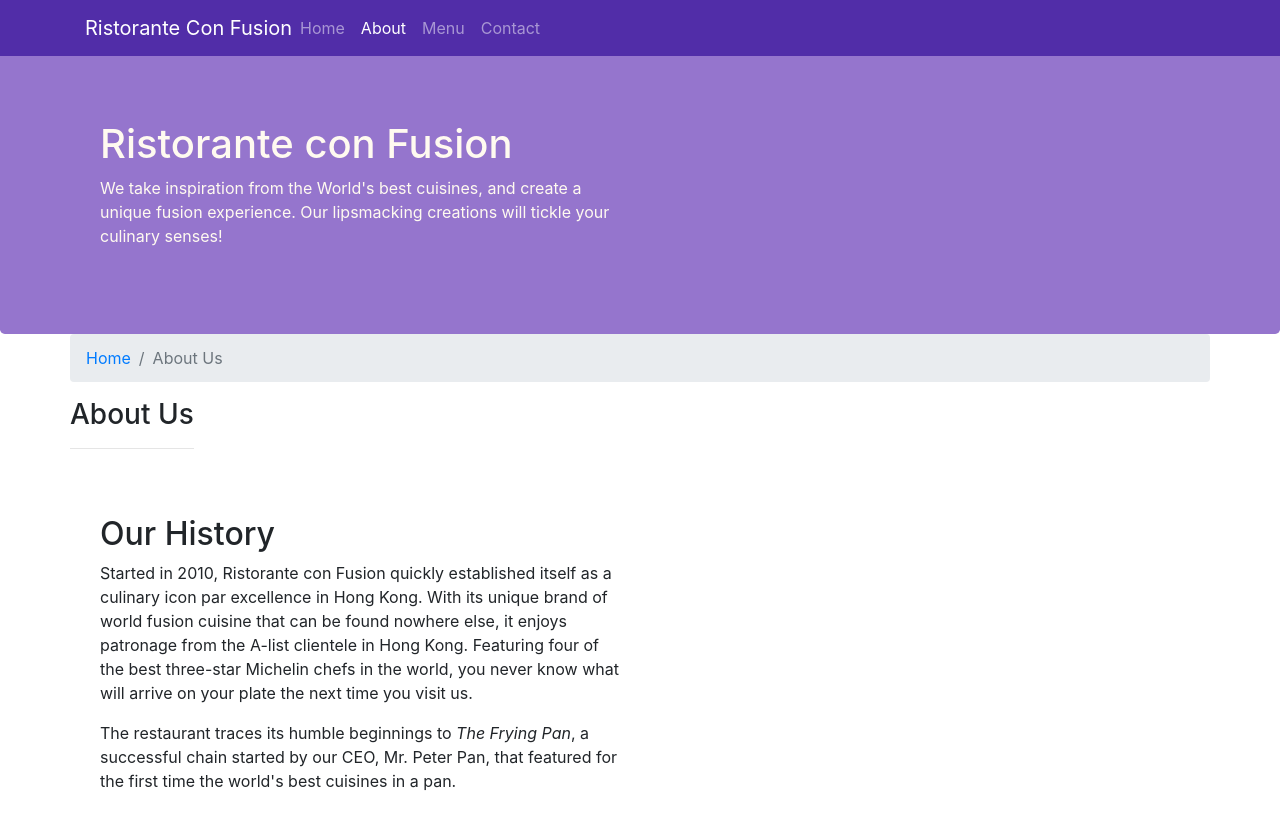
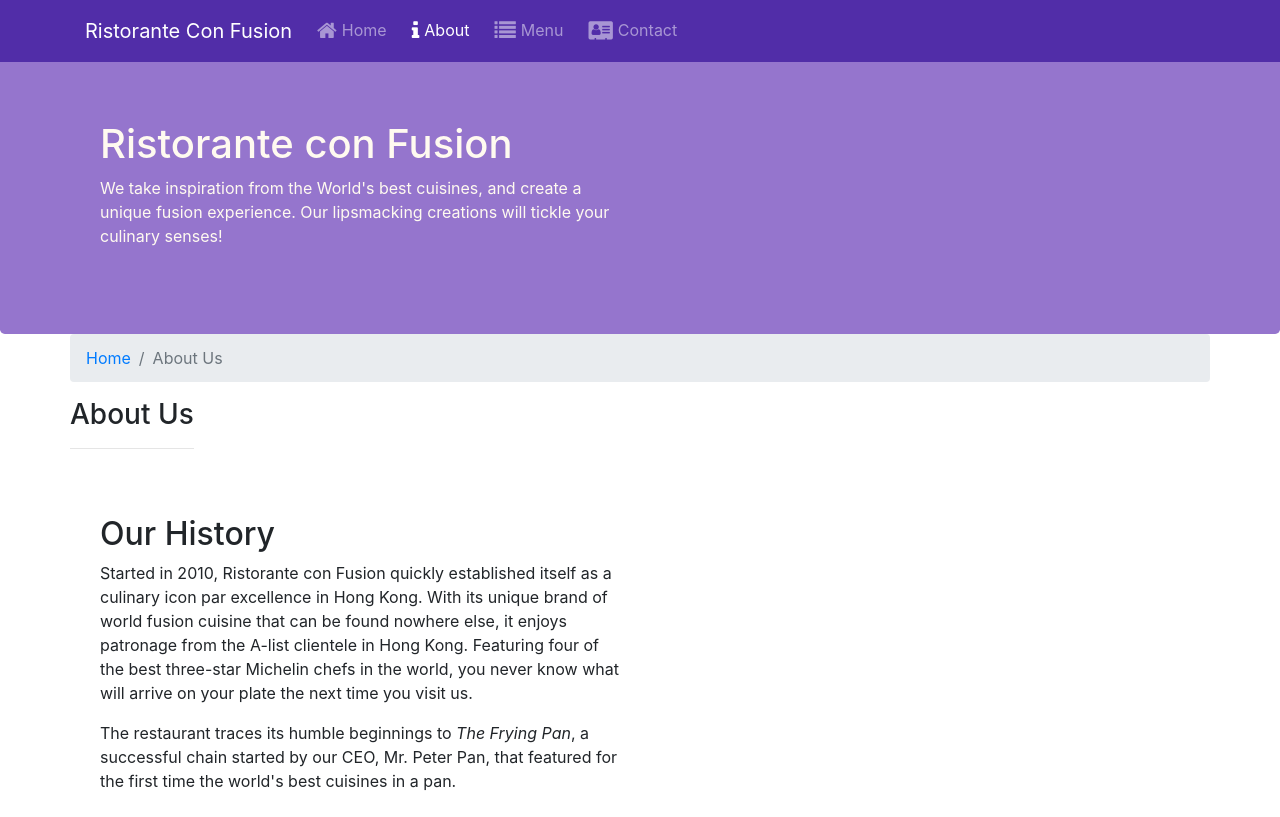
Before and after one commit to SarahZam/Restaurant-Website-Demo, a website: page aboutus.html in a window 1280 px wide. Shown: the top 817 px of the page. Drawn offline with nearby package versions, Linux system fonts and the light colour scheme.

Commit message:
icons added

```diff
--- a/aboutus.html
+++ b/aboutus.html
@@ -9,6 +9,8 @@
 
     <!-- Bootstrap CSS -->
     <link rel="stylesheet" href="node_modules/bootstrap/dist/css/bootstrap.min.css">
+    <link rel="stylesheet" href="node_modules/font-awesome/css/font-awesome.min.css">
+    <link rel="stylesheet" href="node_modules/bootstrap-social/bootstrap-social.css">
     <link rel="stylesheet" href="css/style.css">
 
     <title>Ristorante Con Fusion: About Us</title>
@@ -25,10 +27,10 @@
             <a class="navbar-brand mr-auto" href="#">Ristorante Con Fusion</a>
             <div class="collapse navbar-collapse" id="Navbar">
                 <ul class="navbar-nav mr-auto">
-                    <li class="nav-item"><a class="nav-link" href="./index.html">Home</a></li>
-                    <li class="nav-item active"><a class="nav-link" href="#">About</a></li>
-                    <li class="nav-item"><a class="nav-link" href="#">Menu</a></li>
-                    <li class="nav-item"><a class="nav-link" href="#">Contact</a></li>
+                    <li class="nav-item"><a class="nav-link" href="./index.html"><span class="fa fa-home fa-lg"></span>Home</a></li>
+                    <li class="nav-item active"><a class="nav-link" href="#"><span class="fa fa-info fa-lg"></span>About</a></li>
+                    <li class="nav-item"><a class="nav-link" href="#"><span class="fa fa-list fa-lg"></span>Menu</a></li>
+                    <li class="nav-item"><a class="nav-link" href="#"><span class="fa fa-address-card fa-lg"></span>Contact</a></li>
                 </ul>
             </div>
         </div>
--- a/css/style.css
+++ b/css/style.css
@@ -39,3 +39,15 @@ body  {
 .navbar-dark{
     background-color: #512DA8;
 }
+
+.nav-item {
+    padding: 2px 2px 2px 2px !important;
+}
+
+.fa{
+    padding: 5px 5px 5px 5px !important;
+}
+
+.navbar-brand{
+    margin-right: 10px !important;
+}
```
